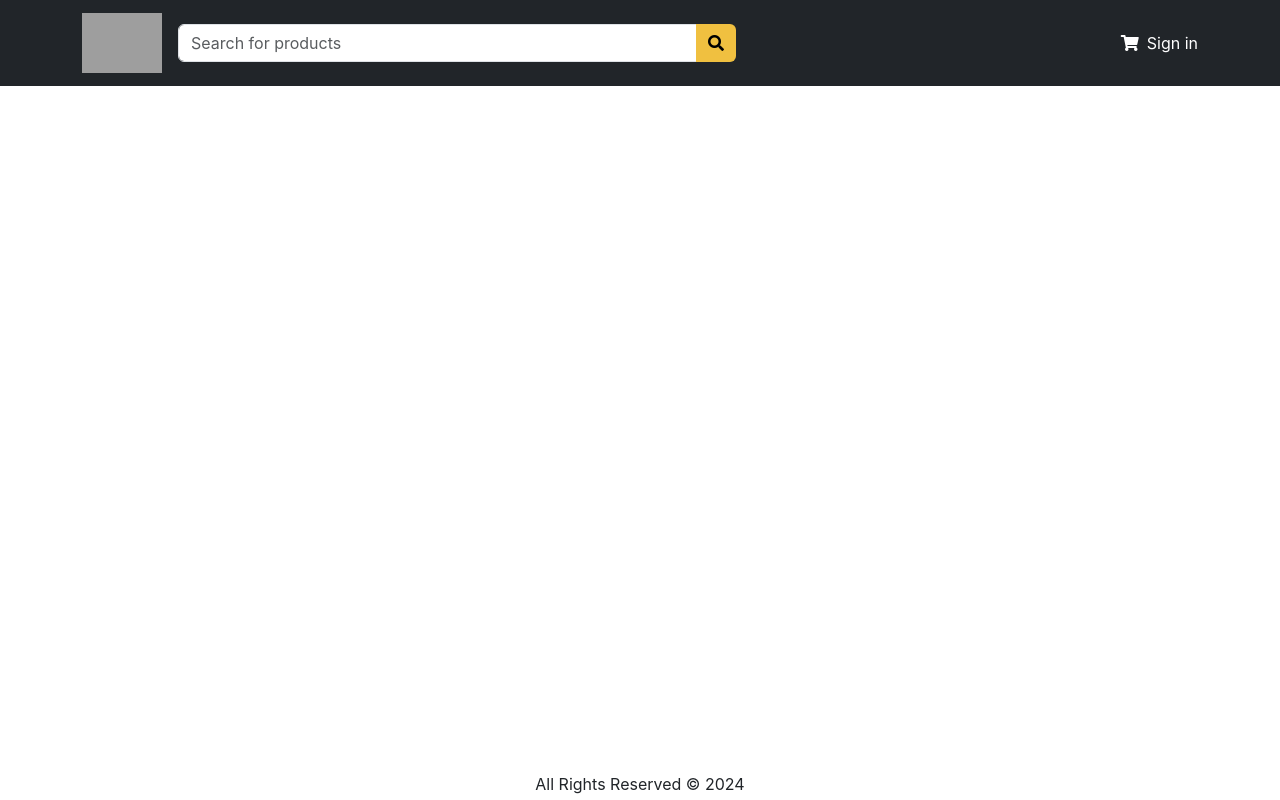
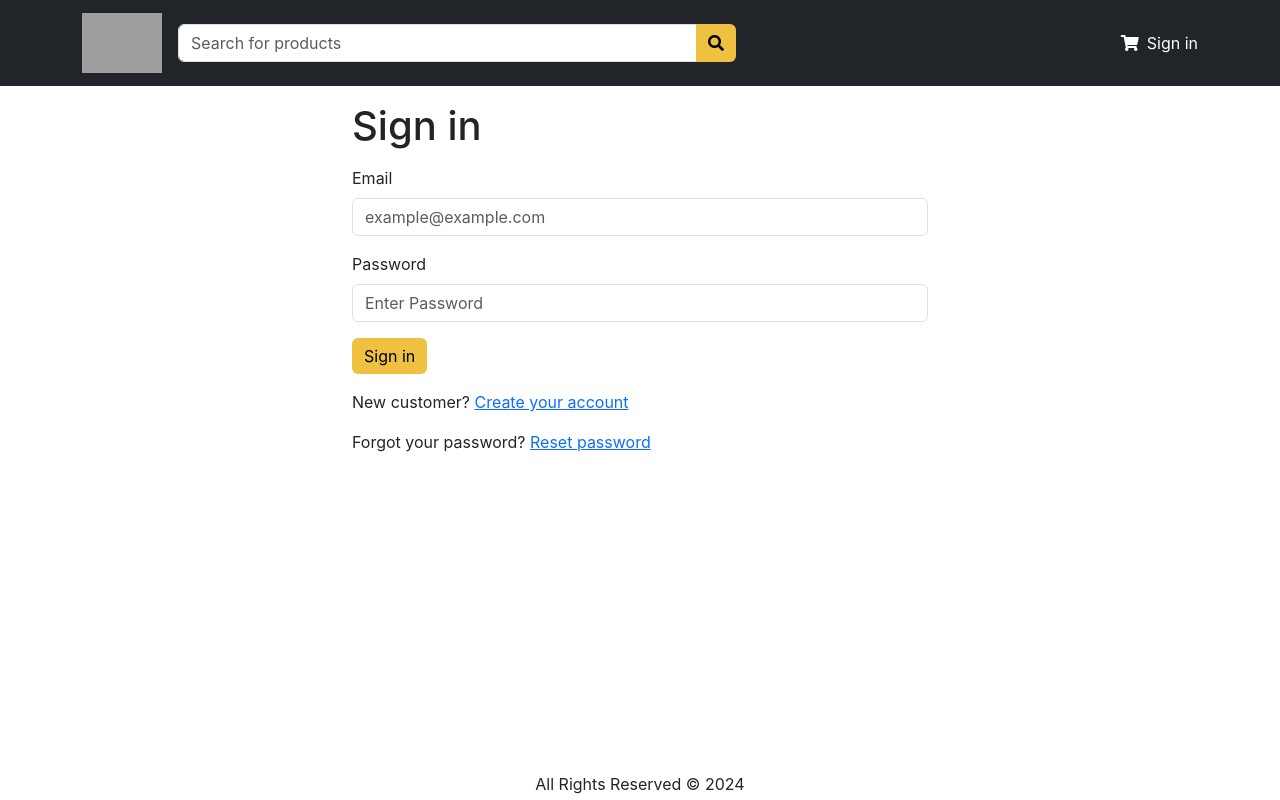
Before and after one commit to AsafBenAsulin/Eshop, a React (Vite) app in the folder frontend/: page /signin in a window 1280 px wide. Built offline with nearby package versions, Linux system fonts and the light colour scheme; grey boxes are pictures that could not be loaded.

Commit message:
added sign in page, and route to it in app js

```diff
--- a/frontend/src/App.jsx
+++ b/frontend/src/App.jsx
@@ -4,6 +4,7 @@ import Container from 'react-bootstrap/Container'
 import HomePage from './Pages/HomePage.jsx'
 import Footer from './Components/Shared/Footer'
 import Header from './Components/Shared/Header.jsx'
+import SignIn from './Pages/SignIn.Jsx'
 
 function App() {
 
@@ -15,6 +16,7 @@ function App() {
           <Container>
             <Routes>
               <Route path="/" element={<HomePage />}></Route>
+              <Route path="/signin" element={<SignIn />}></Route>
             </Routes>
           </Container>
         </main>
--- /dev/null
+++ b/frontend/src/Pages/SignIn.jsx
@@ -0,0 +1,51 @@
+import Title from "../Components/Shared/Title.jsx";
+import { axios, React, useState, Container, Form ,Button,Link} from "../imports"
+
+
+const SignIn = () => {
+    const [email, setEmail] = useState("");
+    const [password, setPassword] = useState("");
+
+    const submitHandler = async (e) => {
+        e.preventDefault();
+        try {
+            const { data } = await axios.post("/api/v1/users/signin", { email: email, password: password });
+            console.log(data)
+        } catch (error) {
+            console.log(error.response.data.message)
+        }
+
+    }
+
+    return (
+        <Container className='small-container'>
+            <Title title="Sign In" />
+            <h1 className="my-3">Sign in</h1>
+            <Form onSubmit={submitHandler}>
+                <Form.Group className="mb-3" controlId="email">
+                    <Form.Label>Email</Form.Label>
+                    <Form.Control required onChange={(e) => setEmail(e.target.value)} placeholder="example@example.com"></Form.Control>
+                </Form.Group>
+                <Form.Group className="mb-3" controlId="password">
+                    <Form.Label>Password</Form.Label>
+                    <Form.Control type="password" required onChange={(e) => setPassword(e.target.value)} placeholder="Enter Password"></Form.Control>
+                </Form.Group>
+                <div className="mb-3">
+                    <Button type="submit">
+                        Sign in
+                    </Button>
+                </div>
+                <div className="mb-3">
+                    New customer?{" "}
+                    <Link to="/signup">Create your account</Link>
+                </div>
+                <div className="mb-3">
+                    Forgot your password?{" "}
+                    <Link to="/reset">Reset password</Link>
+                </div>
+            </Form>
+        </Container>
+    )
+}
+
+export default SignIn
--- /dev/null
+++ b/frontend/src/imports.js
@@ -0,0 +1,20 @@
+import React ,{ useState, useReducer } from "react"
+import axios from "axios"
+import Container from "react-bootstrap/Container"
+import PropTypes from 'prop-types';
+import Card from 'react-bootstrap/Card';
+import Button from 'react-bootstrap/Button';
+import { Link } from 'react-router-dom';
+import Row from 'react-bootstrap/Row';
+import Col from 'react-bootstrap/Col';
+import NavBar from 'react-bootstrap/Navbar';
+import {LinkContainer} from 'react-router-bootstrap';
+import Spinner from 'react-bootstrap/Spinner'
+import Alert from 'react-bootstrap/Alert';
+import Form from "react-bootstrap/Form"
+import InputGroup from "react-bootstrap/InputGroup"
+import FormControl from "react-bootstrap/FormControl"
+import {Helmet} from 'react-helmet-async'
+
+export {React,useState, useReducer, axios,Container, PropTypes,Card,Button, Link,
+     Row, Col,NavBar,LinkContainer,Spinner,Alert,Form,InputGroup,FormControl,Helmet};
```
